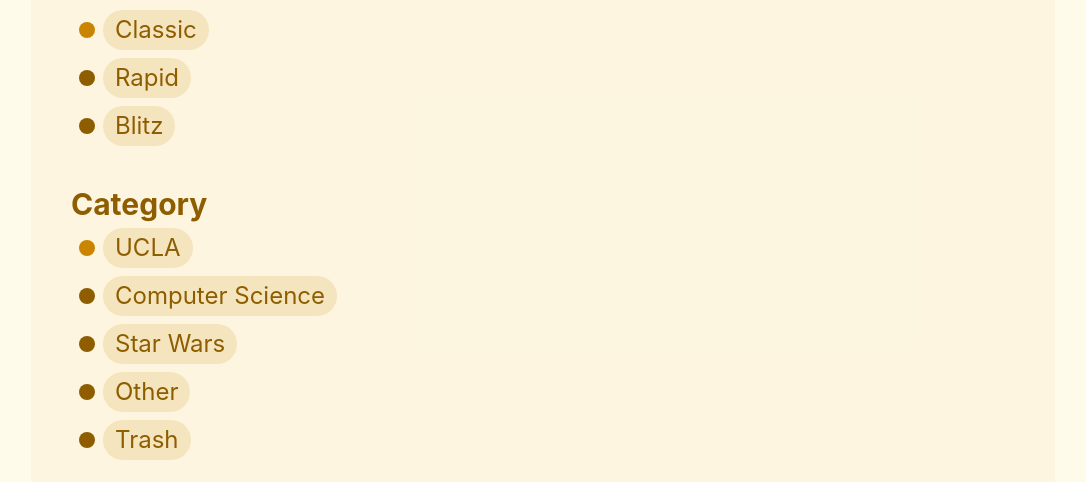
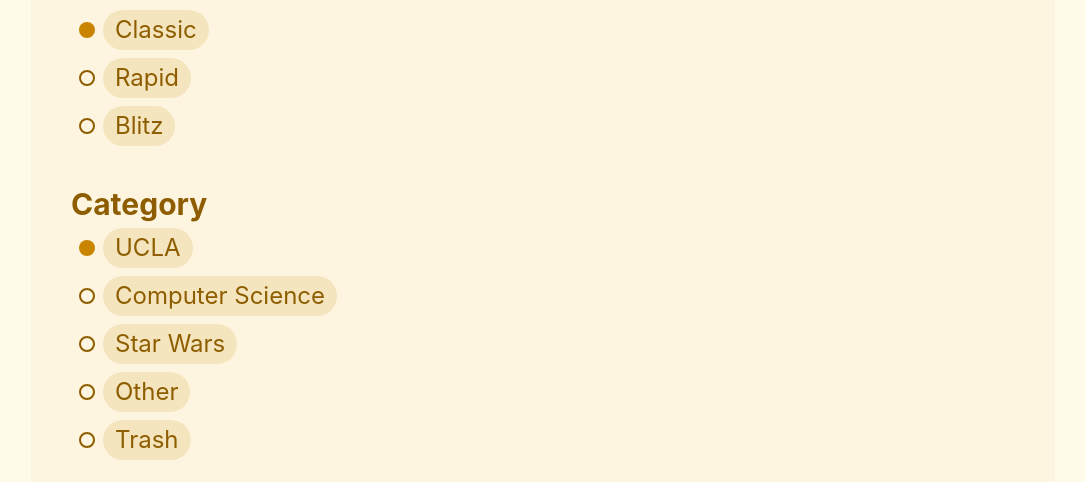
Before and after one commit to david-sai/bruin-bowl, a React (Create React App) app in the folder bruin-bowl/: page /mode-select in a window 1280 px wide. Shown: the part 164-646 px from the top of the page, without its empty margins (97-1183 px from the left). Built offline with nearby package versions, Linux system fonts and the light colour scheme; the HTML template or start-up script is replaced by a standard one.

Commit message:
Update Button Styling

```diff
--- a/bruin-bowl/src/components/ModeCategorySelector.js
+++ b/bruin-bowl/src/components/ModeCategorySelector.js
@@ -50,6 +50,9 @@
   const gameModeStrings = Object.values(GAME_MODES); // Used for mapping later
   const categoryStrings = Object.values(CATEGORIES);
 
+  const selectedStyling = "bg-bruin-gold ";
+  const unselectedStyling = "bg-transparent border-2 border-bruin-darkgold";
+
   return (
     <>
       <h1 className="font-bold text-3xl mb-1.5">Game Mode</h1>
@@ -59,7 +62,7 @@
           return (
             <div onClick={() => handleGameModeClick(index)} className="mb-2 cursor-pointer">
               <span className={`ml-2 w-4 h-4 inline-block rounded-full
-                ${index === gameModeIndex ? 'bg-bruin-gold' : 'bg-bruin-darkgold'}`} />
+                ${index === gameModeIndex ? selectedStyling : unselectedStyling}`} />
               <p className="ml-2 bg-bruin-gold cursor-pointer bg-opacity-15 rounded-full py-1 px-3 inline-flex items-center">
                 {gameMode}
               </p>
@@ -77,7 +80,7 @@
           return (
             <div onClick={() => handleCategoryClick(index)} className="mb-2 cursor-pointer">
               <span className={`ml-2 w-4 h-4 inline-block rounded-full
-                ${index === categoryIndex ? 'bg-bruin-gold' : 'bg-bruin-darkgold'}`} />
+                ${index === categoryIndex ? selectedStyling : unselectedStyling}`} />
               <p className="ml-2 bg-bruin-gold cursor-pointer bg-opacity-15 rounded-full py-1 px-3 inline-flex items-center">
                 {category}
               </p>
```
